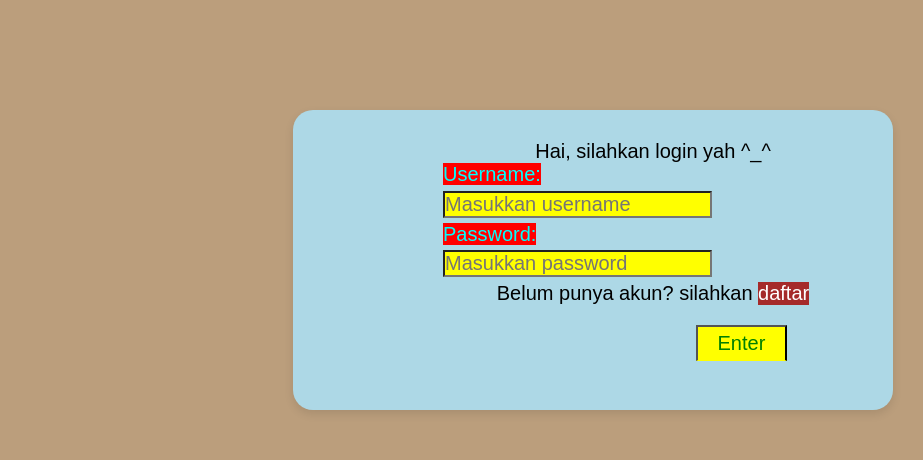
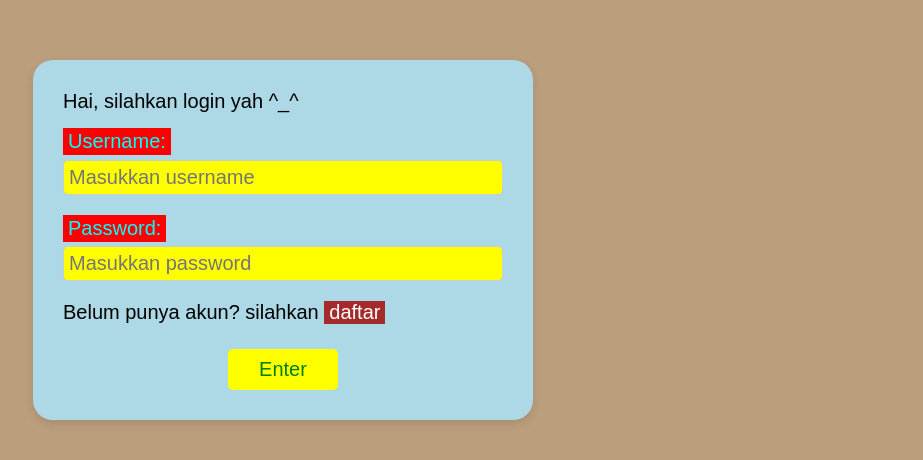
Before and after one commit to AltharHutapea/MinerWebsite, a website: page src/website/index.ejs in a window 1280 px wide. Shown: the part 160-620 px from the top of the page, without its empty margins (357-1280 px from the left). Drawn offline with nearby package versions, Linux system fonts and the light colour scheme; files that its build step writes are made by us from their sources; a web font is replaced by a local one.

Commit message:
index.ejs

```diff
--- a/src/website/index.ejs
+++ b/src/website/index.ejs
@@ -23,108 +23,120 @@
     body {
         background-color: #bb9e7c;
         font-family: "DynaPuff", sans-serif;
+        /* Menggunakan flexbox agar kotak login otomatis di tengah layar */
+        display: flex;
+        justify-content: center;
+        align-items: center;
+        min-height: 100vh;
+        padding: 20px;
+    }
+    form {
+        width: 100%;
+        max-width: 500px; /* Lebar maksimal kotak login */
     }
     .form-login {
         background: lightblue;
         padding: 30px;
         border-radius: 20px;
-        box-shadow: 0 4px 10px rgba(0, 0, 0, 0.1); /* Efek bayangan halus */
-        width: 600px;
-        height: 300px;
-        justify-items: center;
-        margin-top: 270px;
-        margin-left: 650px;
+        box-shadow: 0 4px 10px rgba(0, 0, 0, 0.1);
+        width: 100%; /* Lebar mengikuti pembungkusnya */
+        display: flex;
+        flex-direction: column;
+        gap: 15px; /* Memberi jarak otomatis antar elemen di dalamnya */
         font-size: 20px;
     }
-    form div label{
+    .input-group {
+        display: flex;
+        flex-direction: column;
+    }
+    form div label {
         background-color: red;
         color: aqua;
-        margin-left: 120px;
+        padding: 2px 5px;
+        align-self: flex-start; /* Label hanya selebar teksnya saja */
     }
-    form div input{
+    form div input {
         background-color: yellow;
         font-size: 20px;
         color: green;
-        margin-left: 120px;
         margin-top: 0.3rem;
         margin-bottom: 0.3rem;
-    }
-    form div p {
-        margin-left: 120px;
+        padding: 5px;
+        width: 100%; /* Kotak input memenuhi lebar form */
+        border: 1px solid #ccc;
+        border-radius: 5px;
     }
     #daftar {
         text-decoration: none;
         color: white;
         background-color: brown;
-        transition: all;
-        transition-duration: 700ms;
+        transition: all 700ms;
         border-bottom: 1px solid rgba(255, 68, 0, 0);
         font-size: 20px;
+        padding: 0 5px;
     }
-    #daftar:hover{
+    #daftar:hover {
         color: orangered;
         border-bottom: 1px solid orangered;
-        background-color: rgb(45, 245, 75)  ;
+        background-color: rgb(45, 245, 75);
     }
     .submit {
-        background-color: violet;
-        color: green;
-        justify-items: center;
-        margin-top: 20px;
-        margin-left: 230px;
-        width: 25px;
+        display: flex;
+        justify-content: center; /* Tombol enter otomatis di tengah */
+        margin-top: 10px;
     }
     .submit button {
         background-color: yellow;
         color: green;
-        padding: 5px 20px;
+        padding: 8px 30px;
         cursor: pointer;
-        transition: all;
-        transition-duration: 700ms;
-        border-bottom: 1px solid rgba(255, 68, 0, 0);
+        transition: all 700ms;
+        border: 1px solid rgba(255, 68, 0, 0);
+        border-radius: 5px;
         font-size: 20px;
         text-decoration: none;
     }
-    .submit button:hover{
+    .submit button:hover {
         color: orangered;
         border-bottom: 1px solid orangered;
         background-color: aqua;
     }
-
 </style>
 <body>
     <form>
         <div class="form-login">
             <p>Hai, silahkan login yah ^_^ </p>
-            <div class="username">
-                <label>Username: </label>
+
+            <!-- Mengelompokkan label dan input agar lebih rapi -->
+            <div class="input-group">
+                <label for="username">Username: </label>
                 <input type="text" placeholder="Masukkan username" id="username">
             </div>
-            <div class="password">
-                <label>Password: </label>
+
+            <div class="input-group">
+                <label for="password">Password: </label>
                 <input type="password" placeholder="Masukkan password" id="password">
             </div>
 
             <p>Belum punya akun? silahkan <a href="" id="daftar">daftar</a></p>
+
             <div class="submit">
-                <button  type="submit" id="enter">Enter</button>
+                <button type="submit" id="enter">Enter</button>
             </div>
         </div>
     </form>
 </body>
 <script>
-    // --- TAMBAHKAN KODE LOGIN DI BAWAH INI ---
     const tombol = document.getElementById("enter");
     const inputUser = document.getElementById("username");
     const inputPassword = document.getElementById("password");
 
     async function prosesMasukAkun(event) {
-        event.preventDefault(); // Menahan halaman agar tidak reload/refresh
+        event.preventDefault();
 
         let User = inputUser.value;
         let Pass = inputPassword.value;
 
-        // Kirim data ke backend Node.js
         const respon = await fetch('/prosesdata', {
             method: 'POST',
             headers: { 'Content-Type': 'application/json' },
@@ -133,12 +145,9 @@
 
         const hasil = await respon.json();
 
-        // Cek jawaban dari server
         if (hasil.sukses) {
-            // Jika database cocok, lempar ke rute /dashboard
             window.location.href = '/dashboard';
         } else {
-            // Jika salah, tampilkan pesan error lewat alert browser
             alert(hasil.pesan);
         }
     };
```
